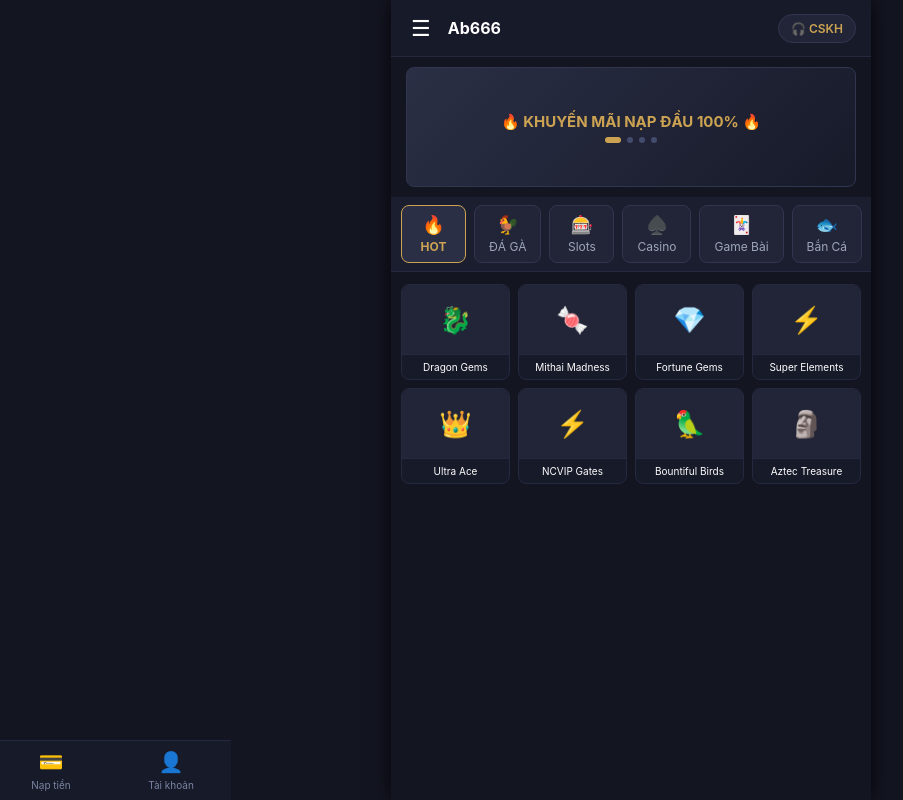
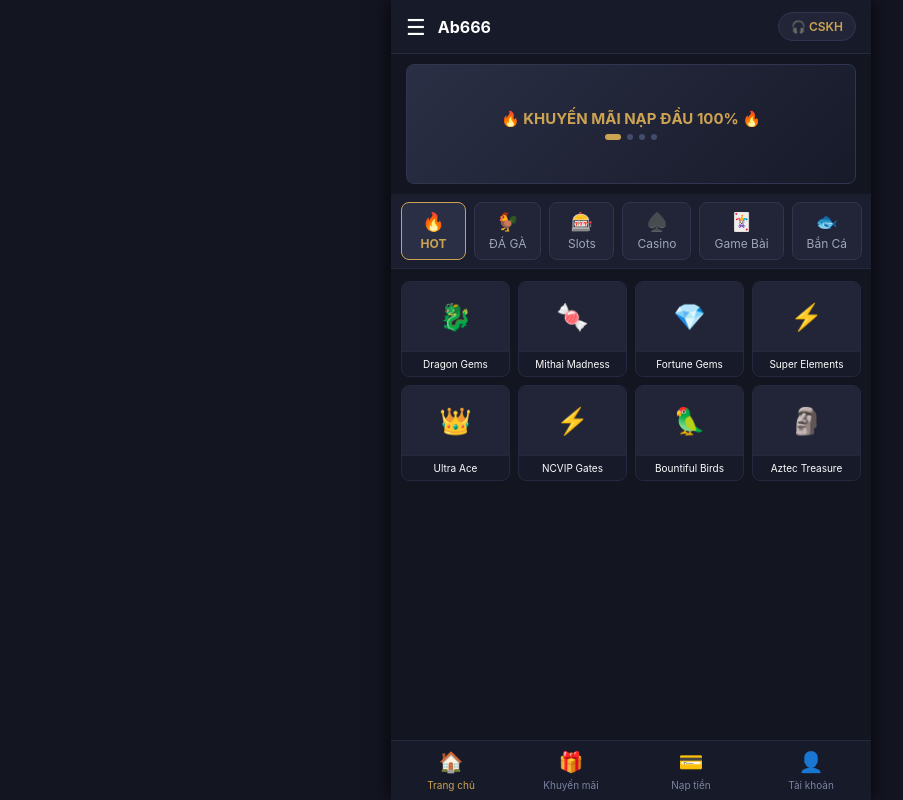
Before and after one commit to phuctinh236-afk/CasioWorld, a Flask app: page / in a window 1280 px wide. Shown: the whole page, without its empty margins (9-912 px from the left). Run offline with Flask 3, Linux system fonts and the light colour scheme.

Commit message:
Update index.html

```diff
--- a/templates/index.html
+++ b/templates/index.html
@@ -34,7 +34,7 @@
             border-bottom: 1px solid #24293f;
             position: sticky;
             top: 0;
-            z-index: 1000;
+            z-index: 100;
         }
         .header-left {
             display: flex;
@@ -47,7 +47,7 @@
             color: #fff;
             font-size: 22px;
             cursor: pointer;
-            padding: 5px;
+            padding: 0;
             display: flex;
             align-items: center;
             justify-content: center;
@@ -59,7 +59,7 @@
             color: #fff;
         }
 
-        /* Nút CSKH thay thế ô tiền */
+        /* Nút CSKH ở góc phải */
         .cskh-btn {
             background: #212537;
             padding: 6px 12px;
@@ -199,8 +199,10 @@
         .bottom-nav {
             position: fixed;
             bottom: 0;
-            left: 0;
+            left: 50%;
+            transform: translateX(-50%);
             width: 100%;
+            max-width: 480px;
             background-color: #171a29;
             border-top: 1px solid #24293f;
             display: flex;
@@ -224,7 +226,7 @@
             font-size: 20px;
         }
 
-        /* --- SIDEBAR DRAWER (Menu trượt từ trái) --- */
+        /* --- SIDEBAR DRAWER CSS --- */
         .drawer-overlay {
             position: fixed;
             top: 0;
@@ -232,7 +234,7 @@
             width: 100%;
             height: 100%;
             background-color: rgba(0, 0, 0, 0.7);
-            z-index: 9999;
+            z-index: 99999;
             display: none;
             justify-content: flex-start;
         }
@@ -374,14 +376,13 @@
 </head>
 <body>
     <div class="app-container">
-        <!-- Header chính (Đảm bảo nút ☰ luôn nổi trên cùng và bắt sự kiện cực nhạy) -->
+        <!-- Header chính -->
         <div class="header">
             <div class="header-left">
-                <button type="button" class="menu-toggle-btn" id="menuBtn">☰</button>
+                <button type="button" class="menu-toggle-btn" onclick="openDrawer()">☰</button>
                 <div class="header-title">Ab666</div>
             </div>
-            <!-- Nút CSKH thay thế cho ô tiền -->
-            <a href="#" class="cskh-btn" onclick="alert('Đang kết nối đến Chăm Sóc Khách Hàng...'); return false;">
+            <a href="#" class="cskh-btn" onclick="alert('Đang kết nối Chăm Sóc Khách Hàng...'); return false;">
                 🎧 CSKH
             </a>
         </div>
@@ -399,7 +400,7 @@
             </div>
         </div>
 
-        <!-- Thanh danh mục game ngang -->
+        <!-- Danh mục game ngang -->
         <div class="game-tabs" id="category-tabs">
             <div class="g-tab active" onclick="switchTab(this, 'HOT')">
                 <span class="g-tab-icon">🔥</span>
@@ -427,7 +428,7 @@
             </div>
         </div>
 
-        <!-- Lưới danh sách game chi tiết -->
+        <!-- Lưới danh sách game -->
         <div class="game-section">
             <div class="game-grid-detailed" id="game-list">
                 <div class="game-item-card" onclick="alert('Đang vào game Dragon Gems')">
@@ -485,13 +486,12 @@
             </a>
         </nav>
     </div>
-
-    <!-- SIDEBAR DRAWER MENU -->
-    <div class="drawer-overlay" id="drawerOverlay">
+        <!-- SIDEBAR DRAWER MENU -->
+    <div class="drawer-overlay" id="drawerOverlay" onclick="closeDrawer()">
         <div class="drawer-content" onclick="event.stopPropagation()">
             <div class="drawer-header">
                 <span>MEGA CASINO WORLD</span>
-                <button type="button" class="drawer-close" id="closeDrawerBtn">✕</button>
+                <button type="button" class="drawer-close" onclick="closeDrawer()">✕</button>
             </div>
             <div class="drawer-body">
                 <!-- Thông tin hồ sơ & ví -->
@@ -521,7 +521,7 @@
                     <span>🔍</span>
                 </div>
 
-                <!-- Lưới menu game và tính năng -->
+                <!-- Lưới menu đầy đủ -->
                 <div class="drawer-menu-grid">
                     <div class="drawer-menu-item" onclick="location.href='/deposit'">
                         <span class="dm-icon">💳</span>
@@ -574,3 +574,86 @@
                     <div class="drawer-menu-item" onclick="alert('Đang vào Khuyến mãi')">
                         <span class="dm-icon">🎁</span>
                         <span class="dm-label">Khuyến mãi</span>
+                    </div>
+                    <div class="drawer-menu-item" onclick="alert('Đang vào VIP')">
+                        <span class="dm-icon">⭐</span>
+                        <span class="dm-label">VIP</span>
+                    </div>
+                    <div class="drawer-menu-item" onclick="alert('Đang tải xuống ứng dụng')">
+                        <span class="dm-icon">📥</span>
+                        <span class="dm-label">Tải xuống</span>
+                    </div>
+                </div>
+            </div>
+        </div>
+    </div>
+
+    <script>
+        const gamesData = {
+            'HOT': [
+                {icon: '🐉', name: 'Dragon Gems'},
+                {icon: '🍬', name: 'Mithai Madness'},
+                {icon: '💎', name: 'Fortune Gems'},
+                {icon: '⚡', name: 'Super Elements'},
+                {icon: '👑', name: 'Ultra Ace'},
+                {icon: '⚡', name: 'NCVIP Gates'},
+                {icon: '🦜', name: 'Bountiful Birds'},
+                {icon: '🗿', name: 'Aztec Treasure'}
+            ],
+            'DA_GA': [
+                {icon: '🐓', name: 'Đá Gà Thomo'},
+                {icon: '🔥', name: 'Đá Gà Cựa Sắt'}
+            ],
+            'SLOTS': [
+                {icon: '🎰', name: 'Slot Thần Tài'},
+                {icon: '💰', name: 'Kho Báu Aztec'}
+            ],
+            'CASINO': [
+                {icon: '🎲', name: 'Baccarat Live'},
+                {icon: '🎡', name: 'Roulette'}
+            ],
+            'GAME_BAI': [
+                {icon: '♠️', name: 'Tiến Lên Miền Nam'},
+                {icon: '♣️', name: 'Phỏm Tá Lả'}
+            ],
+            'BAN_CA': [
+                {icon: '🐟', name: 'Bắn Cá Long Vương'},
+                {icon: '🐠', name: 'Bắn Cá Hũ Thần'}
+            ]
+        };
+
+        function switchTab(element, category) {
+            document.querySelectorAll('.g-tab').forEach(tab => tab.classList.remove('active'));
+            element.classList.add('active');
+
+            const gameListContainer = document.getElementById('game-list');
+            const items = gamesData[category] || [];
+
+            let html = '';
+            items.forEach(game => {
+                html += `
+                    <div class="game-item-card" onclick="alert('Đang vào ${game.name}')">
+                        <div class="game-thumb">${game.icon}</div>
+                        <div class="game-name">${game.name}</div>
+                    </div>
+                `;
+            });
+            gameListContainer.innerHTML = html;
+        }
+
+        function openDrawer() {
+            const overlay = document.getElementById('drawerOverlay');
+            if (overlay) {
+                overlay.classList.add('open');
+            }
+        }
+
+        function closeDrawer() {
+            const overlay = document.getElementById('drawerOverlay');
+            if (overlay) {
+                overlay.classList.remove('open');
+            }
+        }
+    </script>
+</body>
+</html>
```
